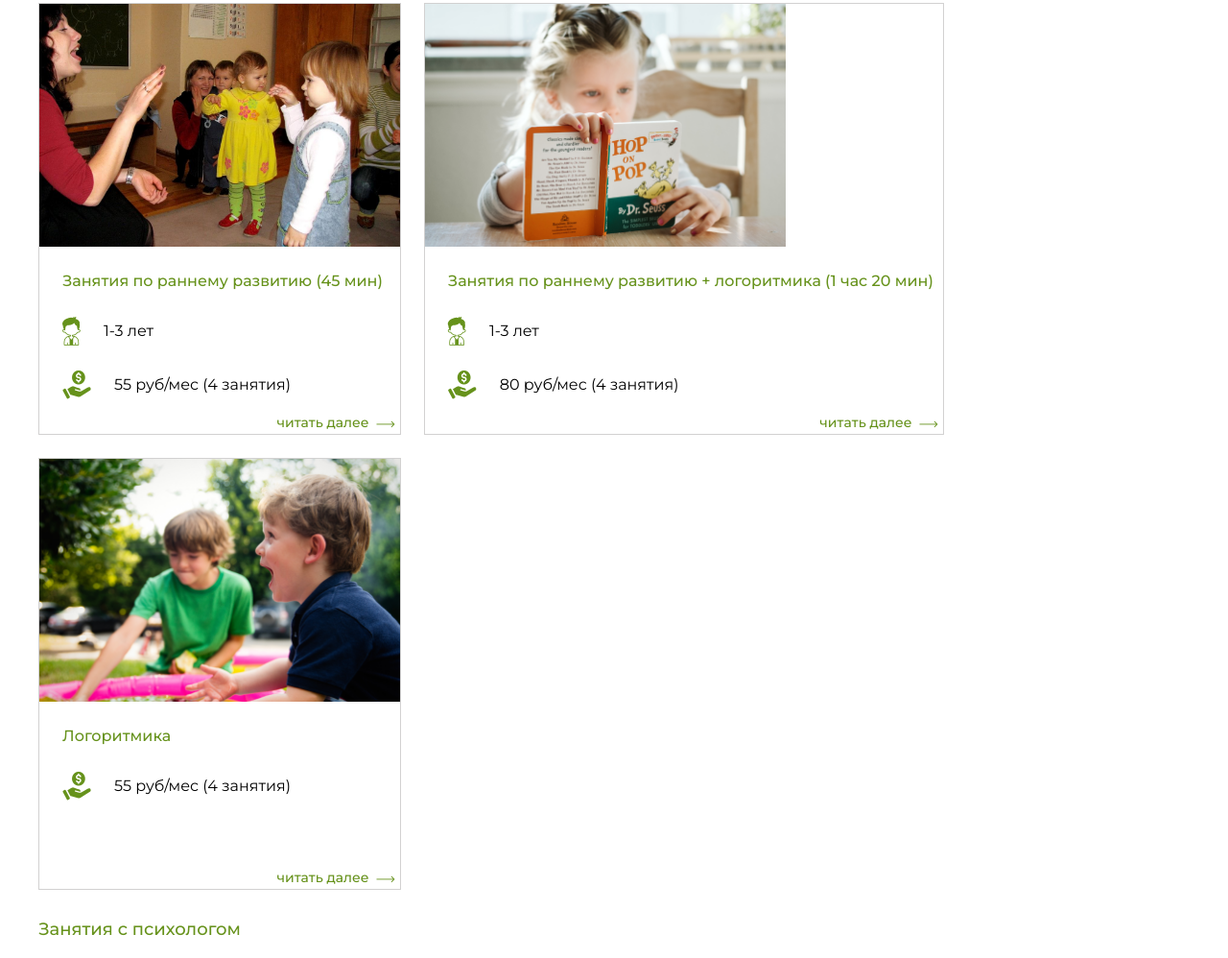
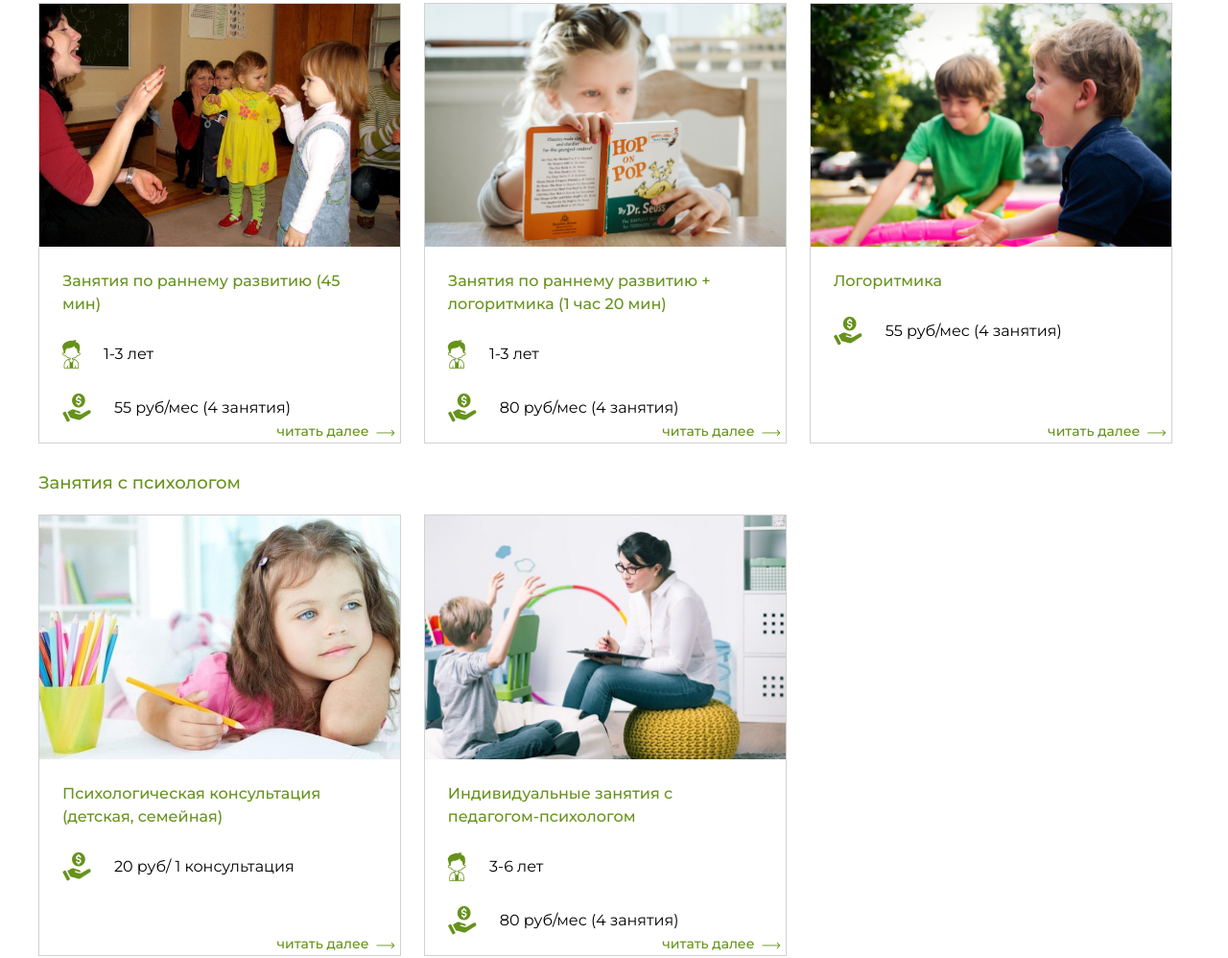
Before and after one commit to Irina05-04/kindergarden, a plain HTML site: page services.html in a window 1280 px wide. Shown: the part 784-1782 px from the top of the page at 96% size. Drawn offline with nearby package versions, Linux system fonts and the light colour scheme.

Commit message:
Update style.css

```diff
--- a/css/style.css
+++ b/css/style.css
@@ -784,9 +784,7 @@ footer {
   font-size: 1.1428571429rem;
   line-height: 1.5;
   color: #66921B;
-  max-width: -webkit-fit-content;
-  max-width: -moz-fit-content;
-  max-width: fit-content;
+  max-width: 300px;
   padding-right: 10px;
 }
 
```
